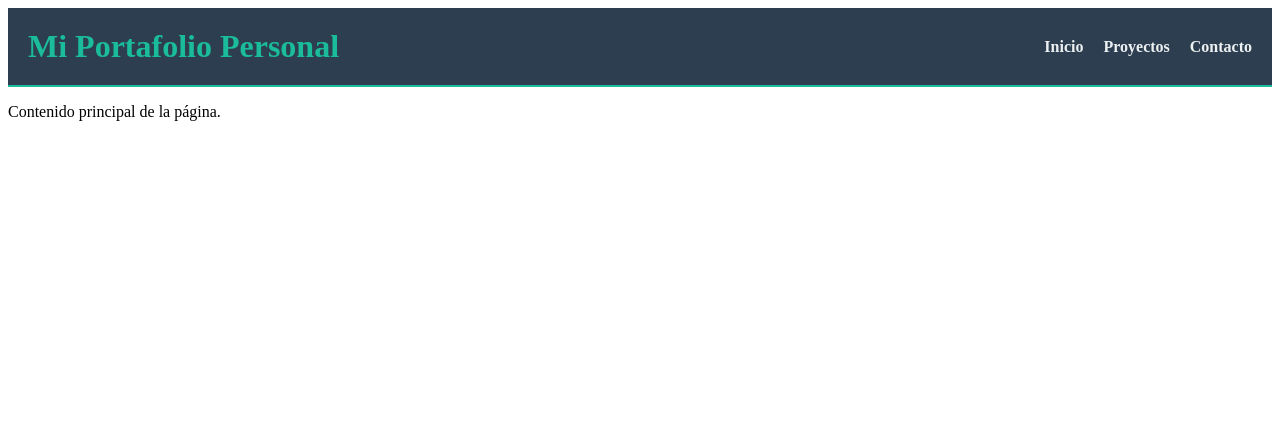
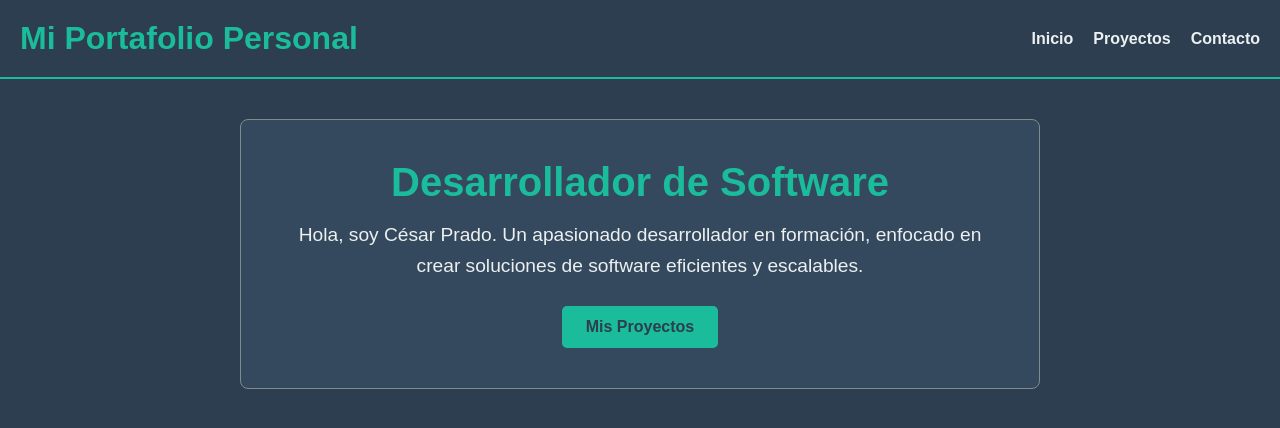
Before and after one commit to CesarPPrado/mi-portafolio-react, a React (Vite) app: page / in a window 1280 px wide. Shown: the top 428 px of the page. Built offline with nearby package versions, Linux system fonts and the light colour scheme.

Commit message:
Initial commit: Configuración inicial del proyecto React con Vite

```diff
--- a/src/App.jsx
+++ b/src/App.jsx
@@ -1,18 +1,15 @@
 // src/App.jsx
-
-import Header from './components/Header.jsx'; // 1. Importamos nuestro nuevo componente
-
+import Header from './components/Header.jsx';
+import Hero from './components/Hero.jsx'; // 1. Importa el componente Hero
 function App() {
   return (
     <div>
-      <Header /> {/* 2. Usamos el componente como si fuera una etiqueta HTML */}
-
-      {/* Aquí irá el resto de nuestro contenido más adelante */}
+      <Header />
       <main>
-        <p>Contenido principal de la página.</p>
+        <Hero /> {/* 2. Usa el componente Hero */}
+        {/* La sección de proyectos irá aquí más adelante */}
       </main>
     </div>
   );
 }
-
 export default App;
--- /dev/null
+++ b/src/components/Hero.jsx
@@ -0,0 +1,15 @@
+// src/components/Hero.jsx
+import styles from './Hero.module.css'; // Importamos los estilos
+function Hero() {
+  // Aplicamos las clases usando el objeto styles
+  return (
+    <section className={styles.hero}>
+      <h2 className={styles.heroTitle}>Desarrollador de Software</h2>
+      <p>
+        Hola, soy César Prado. Un apasionado desarrollador en formación, enfocado en crear soluciones de software eficientes y escalables.
+      </p>
+      <a href="#" className={styles.heroButton}>Mis Proyectos</a>
+    </section>
+  );
+}
+export default Hero;
--- /dev/null
+++ b/src/components/Hero.module.css
@@ -0,0 +1,34 @@
+/* src/components/Hero.module.css */
+.hero {
+    background-color: var(--color-terciario);
+    border: 1px solid var(--color-borde);
+    border-radius: 8px;
+    padding: 40px;
+    margin: 40px auto; /* Margen para centrar y separar */
+    max-width: 800px;
+    text-align: center;
+}
+.hero h2 {
+    font-size: 2.5rem; /* rem es una unidad de medida responsiva */
+    margin-bottom: 15px;
+    color: var(--color-primario);
+}
+.hero p {
+    font-size: 1.2rem;
+    line-height: 1.6;
+    margin-bottom: 25px;
+}
+.hero a {
+    /* Estilos del botón */
+    display: inline-block;
+    background-color: var(--color-primario);
+    color: var(--color-secundario);
+    padding: 12px 24px;
+    text-decoration: none;
+    font-weight: bold;
+    border-radius: 5px;
+    transition: transform 0.2s ease-in-out; /* Una pequeña transición */
+}
+.hero a:hover {
+    transform: scale(1.05); /* Agranda el botón ligeramente al pasar el cursor */
+}
--- /dev/null
+++ b/src/index.css
@@ -0,0 +1,23 @@
+/* src/index.css */
+
+/* 1. Definición de variables de color globales en el selector :root */
+:root {
+  --color-primario: #1abc9c;      /* Turquesa */
+  --color-secundario: #2c3e50;   /* Azul oscuro (fondo) */
+  --color-terciario: #34495e;    /* Azul medio (tarjetas) */
+  --color-texto-principal: #ecf0f1; /* Blanco */
+  --color-borde: #7f8c8d;        /* Gris */
+}
+
+/* 2. Reseteo y estilos base para el body */
+*, *::before, *::after {
+  box-sizing: border-box;
+  margin: 0;
+  padding: 0;
+}
+
+body {
+  background-color: var(--color-secundario); /* Usamos la variable de color */
+  color: var(--color-texto-principal);
+  font-family: Arial, sans-serif;
+}
--- a/src/main.jsx
+++ b/src/main.jsx
@@ -3,6 +3,7 @@
 import React from 'react';
 import ReactDOM from 'react-dom/client';
 import App from './App.jsx';
+import './index.css';
 
 ReactDOM.createRoot(document.getElementById('root')).render(
   <React.StrictMode>
```
